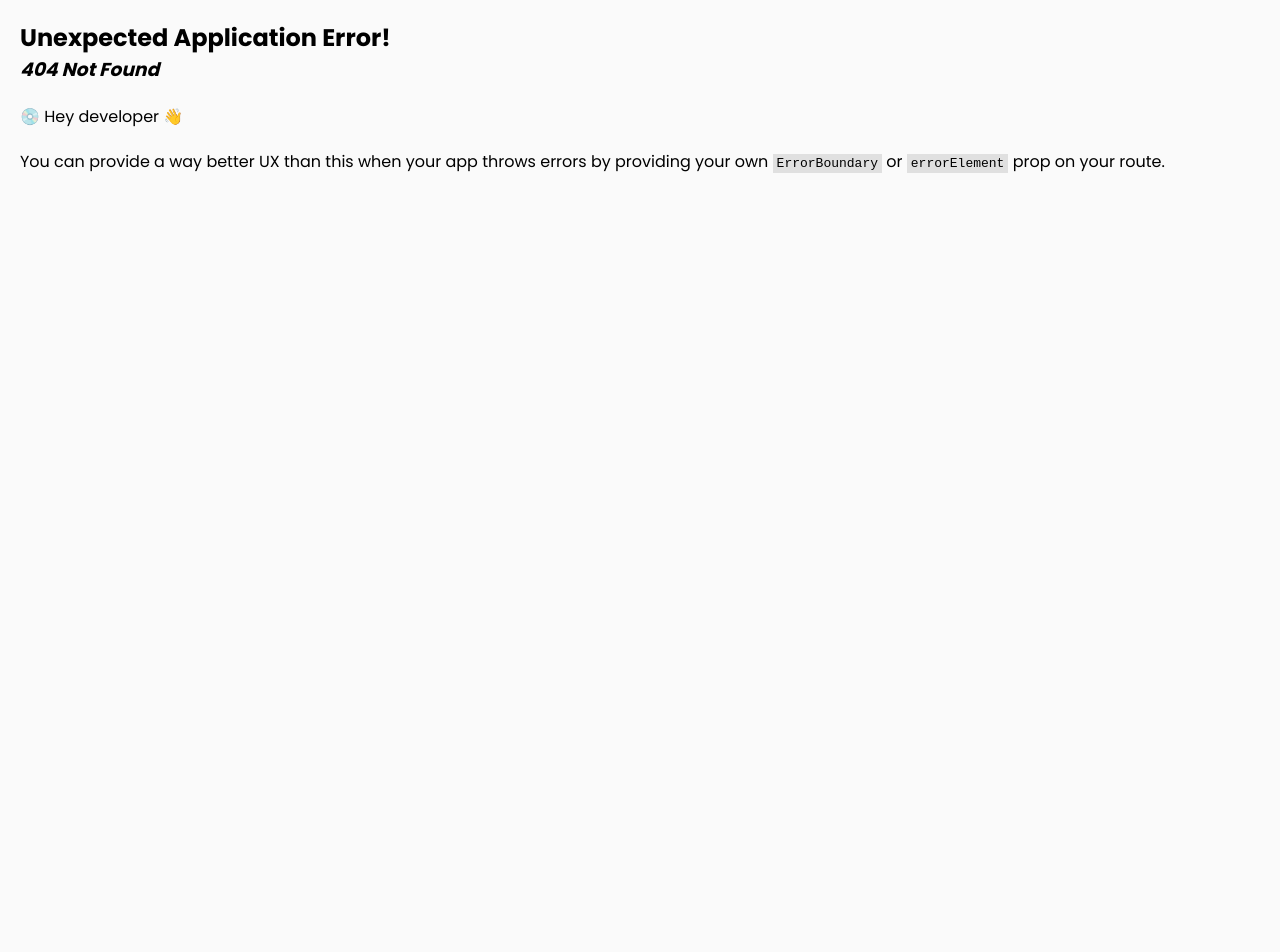
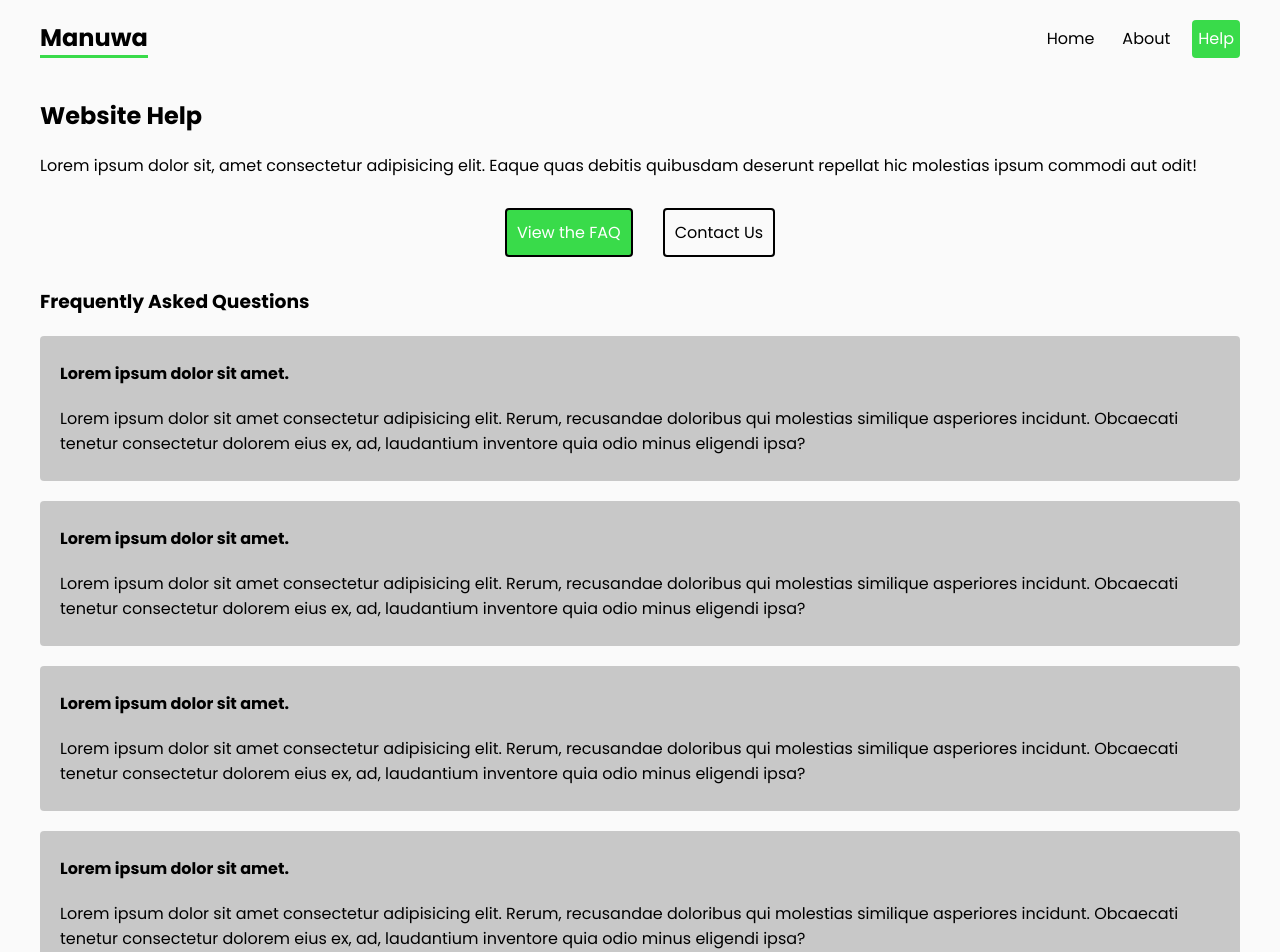
Before and after one commit to ManushaGunathilaka/react-router, a React (Create React App) app: page /help/faq in a window 1280 px wide. Before the commit this address had no page. Shown: the top 952 px of the page. Before the commit the page ends 800 px from the top, so only its background shows below. Built offline with nearby package versions, Linux system fonts and the light colour scheme.

Commit message:
lesson 04: nested routes & layouts

```diff
--- a/src/App.js
+++ b/src/App.js
@@ -1,24 +1,32 @@
+import React from "react";
 import {
+  createBrowserRouter,
+  createRoutesFromElements,
   Route,
-  createRoutesFromElements,
   RouterProvider,
-  createBrowserRouter,
 } from "react-router-dom";
 import Home from "./pages/Home";
 import About from "./pages/About";
 import RootLayout from "./layouts/RootLayout";
+import HelpLayout from "./layouts/HelpLayout";
+import Faq from "./Help/Faq";
+import Contact from "./Help/Contact";
 
 const router = createBrowserRouter(
   createRoutesFromElements(
-    <Route path="" element={<RootLayout />}>
+    <Route element={<RootLayout />}>
       <Route path="/" element={<Home />} />
-      <Route path="About" element={<About />} />
+      <Route path="about" element={<About />} />
+      <Route path="help" element={<HelpLayout />}>
+        <Route path="faq" element={<Faq />} />
+        <Route path="contact" element={<Contact />} />
+      </Route>
     </Route>
   )
 );
 
-function App() {
+const App = () => {
   return <RouterProvider router={router} />;
-}
+};
 
 export default App;
--- /dev/null
+++ b/src/Help/Contact.js
@@ -0,0 +1,22 @@
+import React from "react";
+
+const Contact = () => {
+  return (
+    <div className="contact">
+      <h3>Contact Us</h3>
+      <form>
+        <label>
+          <span>Your email:</span>
+          <input type="email" name="email" required />
+        </label>
+        <label>
+          <span>Your message:</span>
+          <textarea name="message" required></textarea>
+        </label>
+        <button>Submit</button>
+      </form>
+    </div>
+  );
+};
+
+export default Contact;
--- /dev/null
+++ b/src/Help/Faq.js
@@ -0,0 +1,71 @@
+import React from "react";
+
+const Faq = () => {
+  return (
+    <div className="faq">
+      <h3>Frequently Asked Questions</h3>
+
+      <div className="question">
+        <p>
+          <strong>Lorem ipsum dolor sit amet.</strong>
+        </p>
+        <p>
+          Lorem ipsum dolor sit amet consectetur adipisicing elit. Rerum,
+          recusandae doloribus qui molestias similique asperiores incidunt.
+          Obcaecati tenetur consectetur dolorem eius ex, ad, laudantium
+          inventore quia odio minus eligendi ipsa?
+        </p>
+      </div>
+
+      <div className="question">
+        <p>
+          <strong>Lorem ipsum dolor sit amet.</strong>
+        </p>
+        <p>
+          Lorem ipsum dolor sit amet consectetur adipisicing elit. Rerum,
+          recusandae doloribus qui molestias similique asperiores incidunt.
+          Obcaecati tenetur consectetur dolorem eius ex, ad, laudantium
+          inventore quia odio minus eligendi ipsa?
+        </p>
+      </div>
+
+      <div className="question">
+        <p>
+          <strong>Lorem ipsum dolor sit amet.</strong>
+        </p>
+        <p>
+          Lorem ipsum dolor sit amet consectetur adipisicing elit. Rerum,
+          recusandae doloribus qui molestias similique asperiores incidunt.
+          Obcaecati tenetur consectetur dolorem eius ex, ad, laudantium
+          inventore quia odio minus eligendi ipsa?
+        </p>
+      </div>
+
+      <div className="question">
+        <p>
+          <strong>Lorem ipsum dolor sit amet.</strong>
+        </p>
+        <p>
+          Lorem ipsum dolor sit amet consectetur adipisicing elit. Rerum,
+          recusandae doloribus qui molestias similique asperiores incidunt.
+          Obcaecati tenetur consectetur dolorem eius ex, ad, laudantium
+          inventore quia odio minus eligendi ipsa?
+        </p>
+      </div>
+
+      <div className="question">
+        <p>
+          <strong>Lorem ipsum dolor sit amet.</strong>
+        </p>
+        <p>
+          Lorem ipsum dolor sit amet consectetur adipisicing elit. Rerum,
+          recusandae doloribus qui molestias similique asperiores incidunt.
+          Obcaecati tenetur consectetur dolorem eius ex, ad, laudantium
+          inventore quia odio minus eligendi ipsa?
+        </p>
+      </div>
+    </div>
+  );
+};
+
+export default Faq;
--- a/src/index.css
+++ b/src/index.css
@@ -58,8 +58,55 @@
 }
 
 /* help layout */
+.help-layout nav {
+  display: flex;
+  justify-content: center;
+  gap: 30px;
+  margin: 30px 0;
+}
+.help-layout nav a {
+  padding: 10px;
+  border: 2px solid black;
+  border-radius: 4px;
+  text-decoration: none;
+}
+.help-layout nav a:hover {
+  border-color: var(--primary);
+}
+.help-layout nav a.active {
+  background: var(--primary);
+  color: #fff;
+}
 
 /* faq */
+.faq .question {
+  background: rgba(0, 0, 0, 0.2);
+  padding: 5px 20px;
+  border-radius: 4px;
+  margin: 20px 0;
+}
+
+/* contact form */
+form {
+  margin-top: 30px;
+}
+form input,
+form label span,
+form textarea {
+  display: block;
+}
+form input,
+form textarea {
+  margin-bottom: 30px;
+  padding: 8px;
+  border-radius: 4px;
+  border: 0;
+  width: 300px;
+  color: var(--secondary);
+}
+form label span {
+  margin-bottom: 10px;
+}
 
 /* careers list */
 
--- /dev/null
+++ b/src/layouts/HelpLayout.js
@@ -0,0 +1,24 @@
+import React, { useLayoutEffect } from "react";
+import { NavLink, Outlet } from "react-router-dom";
+
+const HelpLayout = () => {
+  return (
+    <div className="help-layout">
+      <h2>Website Help</h2>
+      <p>
+        Lorem ipsum dolor sit, amet consectetur adipisicing elit. Eaque quas
+        debitis quibusdam deserunt repellat hic molestias ipsum commodi aut
+        odit!
+      </p>
+
+      <nav>
+        <NavLink to="faq">View the FAQ</NavLink>
+        <NavLink to="contact">Contact Us</NavLink>
+      </nav>
+
+      <Outlet />
+    </div>
+  );
+};
+
+export default HelpLayout;
--- a/src/layouts/RootLayout.js
+++ b/src/layouts/RootLayout.js
@@ -9,6 +9,7 @@
           <h1>Manuwa</h1>
           <NavLink to="/">Home</NavLink>
           <NavLink to="about">About</NavLink>
+          <NavLink to="help">Help</NavLink>
         </nav>
       </header>
       <main>
```
